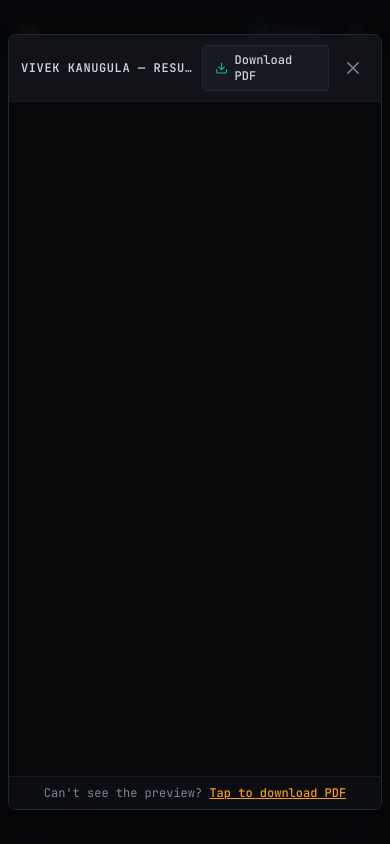
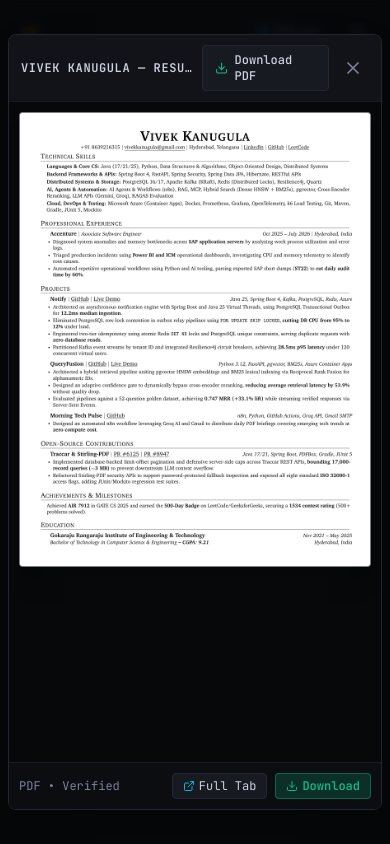
Before and after one commit to vivek-kanugula/portfolio, a React (Vite) app: page / in a window 390 px wide. Both pictures are taken after a click on the button "View Resume". Shown: the top 844 px of the page. Built offline with nearby package versions, Linux system fonts and the light colour scheme.

Commit message:
fix: render high-res resume preview on mobile instead of blank iframe fallback

```diff
--- a/src/components/ResumeModal.tsx
+++ b/src/components/ResumeModal.tsx
@@ -62,22 +62,49 @@ export const ResumeModal: React.FC<ResumeModalProps> = ({ isOpen, onClose }) =>
 
         {/* Embedded PDF Viewer */}
         <div className="flex-1 w-full bg-mono-950 relative overflow-hidden flex flex-col">
+          {/* Desktop View: Interactive Native PDF Iframe */}
+          <div className="hidden sm:block w-full h-full">
             <iframe
               src="/resume.pdf#view=FitH&toolbar=0&navpanes=0"
               className="w-full h-full border-0 bg-white"
               title="Vivek Kanugula Resume"
             />
+          </div>
 
-          {/* Mobile / Fallback Footer */}
-          <div className="sm:hidden border-t border-mono-800 bg-mono-900 p-2 text-center text-xs font-mono text-mono-400">
-            <span>Can't see the preview? </span>
+          {/* Mobile View: High-Resolution Rendered Document Preview */}
+          <div className="sm:hidden flex-1 w-full overflow-y-auto p-2.5 bg-mono-950 flex flex-col items-center">
+            <div className="w-full max-w-full rounded bg-white shadow-xl overflow-hidden border border-mono-700/60">
+              <img
+                src="/resume-preview.png"
+                alt="Vivek Kanugula Official Resume"
+                className="w-full h-auto block select-none"
+                loading="eager"
+              />
+            </div>
+          </div>
+
+          {/* Mobile Bottom Action Bar */}
+          <div className="sm:hidden border-t border-mono-800 bg-mono-900 p-2.5 flex items-center justify-between text-xs font-mono shrink-0">
+            <span className="text-mono-400">PDF • Verified</span>
+            <div className="flex items-center gap-2">
+              <a
+                href="/resume.pdf"
+                target="_blank"
+                rel="noopener noreferrer"
+                className="inline-flex items-center gap-1 rounded border border-mono-700 bg-mono-800 px-2.5 py-1 text-mono-200 hover:text-white"
+              >
+                <ExternalLink className="h-3 w-3 text-telemetry-cyan" />
+                <span>Full Tab</span>
+              </a>
               <a
                 href="/resume.pdf"
                 download="Vivek_Kanugula_Resume.pdf"
-              className="text-telemetry-amber underline font-medium"
+                className="inline-flex items-center gap-1 rounded bg-telemetry-emerald/20 border border-telemetry-emerald/40 px-2.5 py-1 text-telemetry-emerald font-semibold"
               >
-              Tap to download PDF
+                <Download className="h-3 w-3" />
+                <span>Download</span>
               </a>
+            </div>
           </div>
         </div>
 
```
Also changed, not shown: public/resume-preview.png (added). Lines whose indentation alone changed are shown as unchanged.
